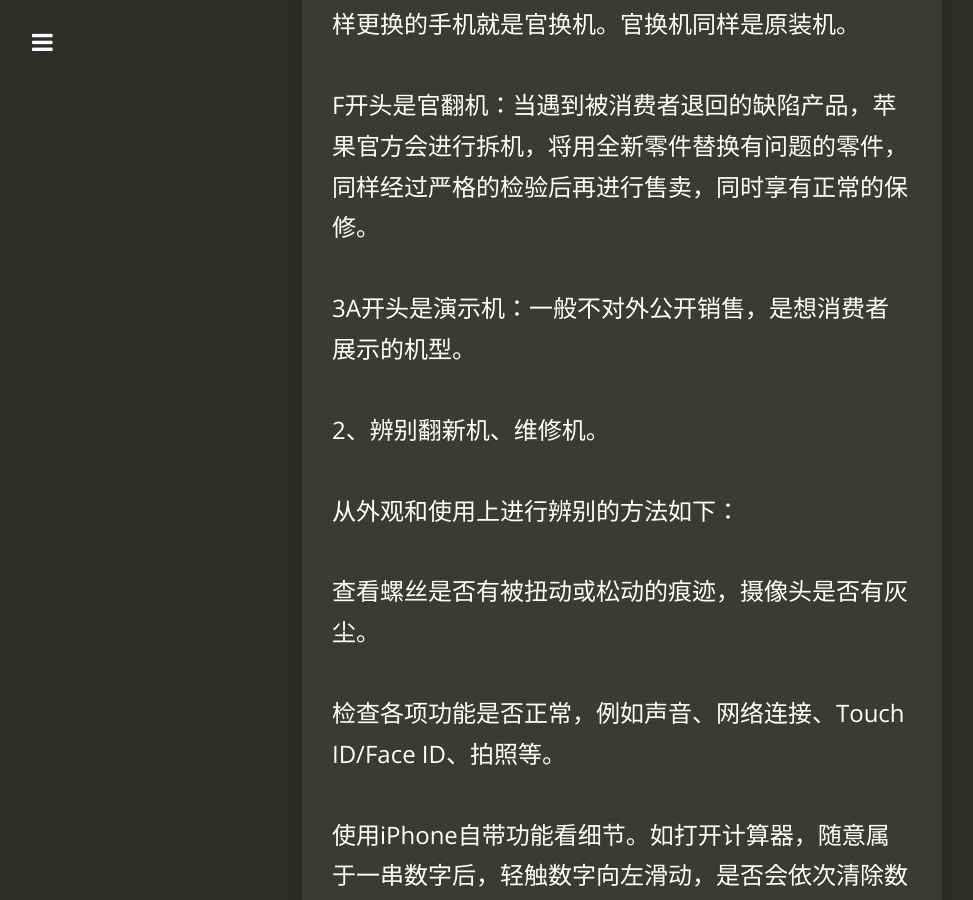
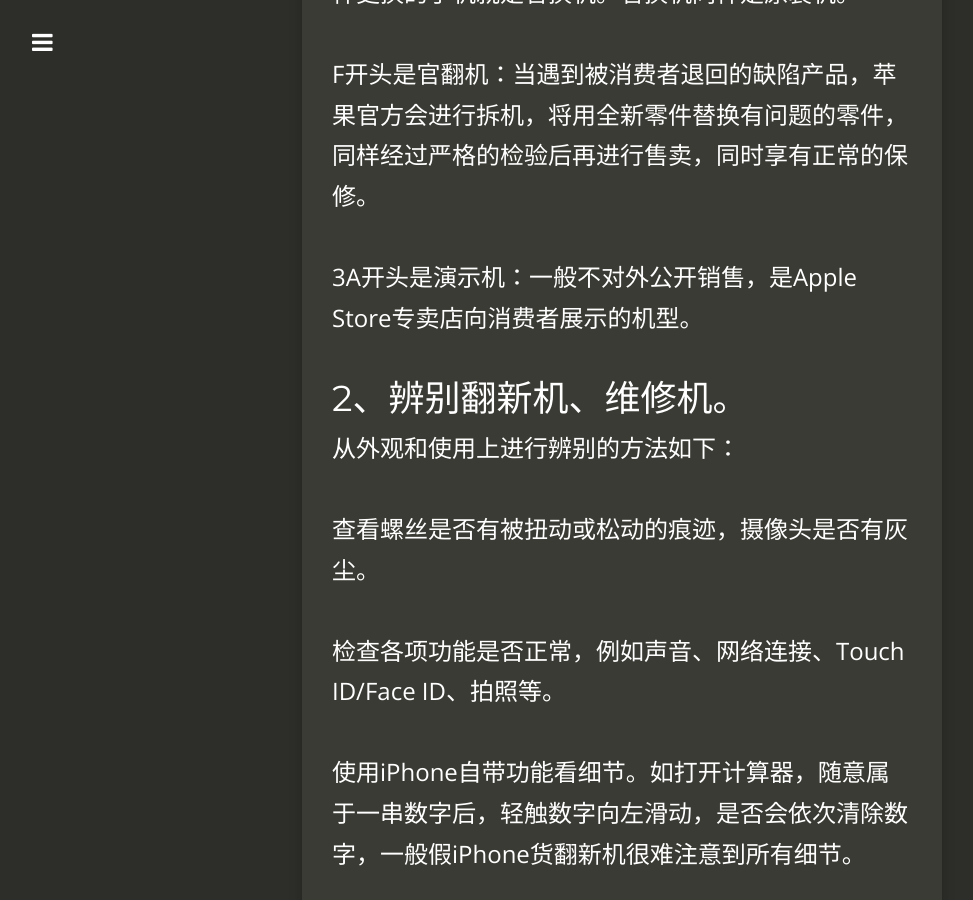
Before and after one commit to XLsn0w/XLsn0w.github.io, a Jekyll site: the page built from _posts/2022-08-06-XLsn0w.md, in a window 1280 px wide and 900 px high, scrolled down 1944 px. Shown: the whole window, without its empty margins (18-991 px from the left). Built offline with Jekyll 4.4.1, drawn with Linux system fonts in a browser that asks for light colours; nearby versions of some CDN libraries.

Commit message:
Update 2022-08-06-XLsn0w.md

```diff
--- a/_posts/2022-08-06-XLsn0w.md
+++ b/_posts/2022-08-06-XLsn0w.md
@@ -34,7 +34,7 @@
 
 输入序列号后，可以查看激活日期。若激活日期与自己购买激活的日期对不上的话，极有可能是二手iPhone或翻新机。
 
-1、辨别零售机、官翻机、官换机。
+# 1、辨别零售机、官翻机、官换机。
 
 可以直接在【设置】-【通用】-【关于本机】-【型号】进行查看，通过编号开头字母辨别。
 
@@ -44,9 +44,9 @@
 
 F开头是官翻机：当遇到被消费者退回的缺陷产品，苹果官方会进行拆机，将用全新零件替换有问题的零件，同样经过严格的检验后再进行售卖，同时享有正常的保修。
 
-3A开头是演示机：一般不对外公开销售，是想消费者展示的机型。
+3A开头是演示机：一般不对外公开销售，是Apple Store专卖店向消费者展示的机型。
 
-2、辨别翻新机、维修机。
+# 2、辨别翻新机、维修机。
 
 从外观和使用上进行辨别的方法如下：
 
```
